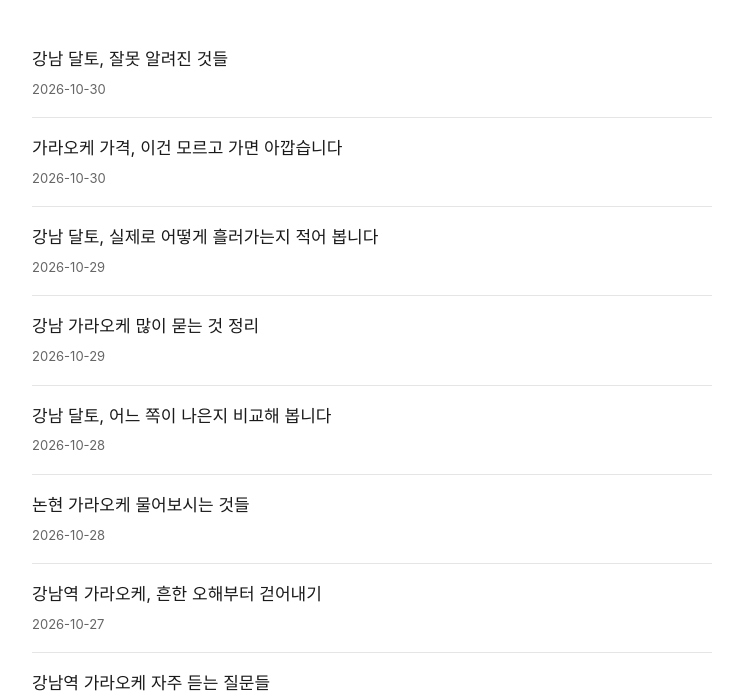
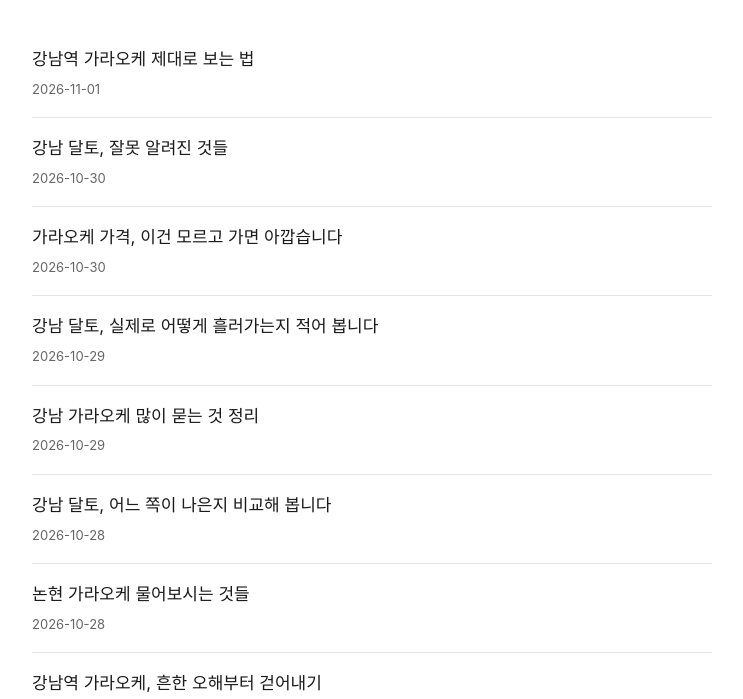
Before and after one commit to moimlogkr/meetup-basics, a plain HTML site: page index.html in a window 1280 px wide. Shown: the part 98-797 px from the top of the page, without its empty margins (268-1011 px from the left). Drawn offline with Linux system fonts and the light colour scheme.

Commit message:
index: list

```diff
--- a/index.html
+++ b/index.html
@@ -16,5 +16,5 @@ a{color:var(--fg);text-decoration:none;font-size:17px;line-height:1.5}
 a:hover{color:var(--acc)}
 time{display:block;color:var(--mut);font-size:13px;margin-top:4px}
 </style></head><body><div class="wrap">
-<h1>meetup basics</h1><ul><li><a href="p/2026-10-30-강남-달토-잘못-알려진-것들.html">강남 달토, 잘못 알려진 것들</a><time datetime="2026-10-30">2026-10-30</time></li><li><a href="p/2026-10-30-가라오케-가격-이건-모르고-가면-아깝습니다.html">가라오케 가격, 이건 모르고 가면 아깝습니다</a><time datetime="2026-10-30">2026-10-30</time></li><li><a href="p/2026-10-29-강남-달토-실제로-어떻게-흘러가는지-적어-봅니다.html">강남 달토, 실제로 어떻게 흘러가는지 적어 봅니다</a><time datetime="2026-10-29">2026-10-29</time></li><li><a href="p/2026-10-29-강남-가라오케-많이-묻는-것-정리.html">강남 가라오케 많이 묻는 것 정리</a><time datetime="2026-10-29">2026-10-29</time></li><li><a href="p/2026-10-28-강남-달토-어느-쪽이-나은지-비교해-봅니다.html">강남 달토, 어느 쪽이 나은지 비교해 봅니다</a><time datetime="2026-10-28">2026-10-28</time></li><li><a href="p/2026-10-28-논현-가라오케-물어보시는-것들.html">논현 가라오케 물어보시는 것들</a><time datetime="2026-10-28">2026-10-28</time></li><li><a href="p/2026-10-27-강남역-가라오케-흔한-오해부터-걷어내기.html">강남역 가라오케, 흔한 오해부터 걷어내기</a><time datetime="2026-10-27">2026-10-27</time></li><li><a href="p/2026-10-27-강남역-가라오케-자주-듣는-질문들.html">강남역 가라오케 자주 듣는 질문들</a><time datetime="2026-10-27">2026-10-27</time></li><li><a href="p/2026-10-26-강남-가라오케-프리미엄룸-알아두면-편한-것들.html">강남 가라오케 프리미엄룸, 알아두면 편한 것들</a><time datetime="2026-10-26">2026-10-26</time></li><li><a href="p/2026-10-26-강남-가라오케-스탠다드룸-처음이면-이것부터-보세요.html">강남 가라오케 스탠다드룸, 처음이면 이것부터 보세요</a><time datetime="2026-10-26">2026-10-26</time></li></ul>
+<h1>meetup basics</h1><ul><li><a href="p/2026-11-01-강남역-가라오케-제대로-보는-법.html">강남역 가라오케 제대로 보는 법</a><time datetime="2026-11-01">2026-11-01</time></li><li><a href="p/2026-10-30-강남-달토-잘못-알려진-것들.html">강남 달토, 잘못 알려진 것들</a><time datetime="2026-10-30">2026-10-30</time></li><li><a href="p/2026-10-30-가라오케-가격-이건-모르고-가면-아깝습니다.html">가라오케 가격, 이건 모르고 가면 아깝습니다</a><time datetime="2026-10-30">2026-10-30</time></li><li><a href="p/2026-10-29-강남-달토-실제로-어떻게-흘러가는지-적어-봅니다.html">강남 달토, 실제로 어떻게 흘러가는지 적어 봅니다</a><time datetime="2026-10-29">2026-10-29</time></li><li><a href="p/2026-10-29-강남-가라오케-많이-묻는-것-정리.html">강남 가라오케 많이 묻는 것 정리</a><time datetime="2026-10-29">2026-10-29</time></li><li><a href="p/2026-10-28-강남-달토-어느-쪽이-나은지-비교해-봅니다.html">강남 달토, 어느 쪽이 나은지 비교해 봅니다</a><time datetime="2026-10-28">2026-10-28</time></li><li><a href="p/2026-10-28-논현-가라오케-물어보시는-것들.html">논현 가라오케 물어보시는 것들</a><time datetime="2026-10-28">2026-10-28</time></li><li><a href="p/2026-10-27-강남역-가라오케-흔한-오해부터-걷어내기.html">강남역 가라오케, 흔한 오해부터 걷어내기</a><time datetime="2026-10-27">2026-10-27</time></li><li><a href="p/2026-10-27-강남역-가라오케-자주-듣는-질문들.html">강남역 가라오케 자주 듣는 질문들</a><time datetime="2026-10-27">2026-10-27</time></li><li><a href="p/2026-10-26-강남-가라오케-프리미엄룸-알아두면-편한-것들.html">강남 가라오케 프리미엄룸, 알아두면 편한 것들</a><time datetime="2026-10-26">2026-10-26</time></li><li><a href="p/2026-10-26-강남-가라오케-스탠다드룸-처음이면-이것부터-보세요.html">강남 가라오케 스탠다드룸, 처음이면 이것부터 보세요</a><time datetime="2026-10-26">2026-10-26</time></li></ul>
 </div></body></html>
```
